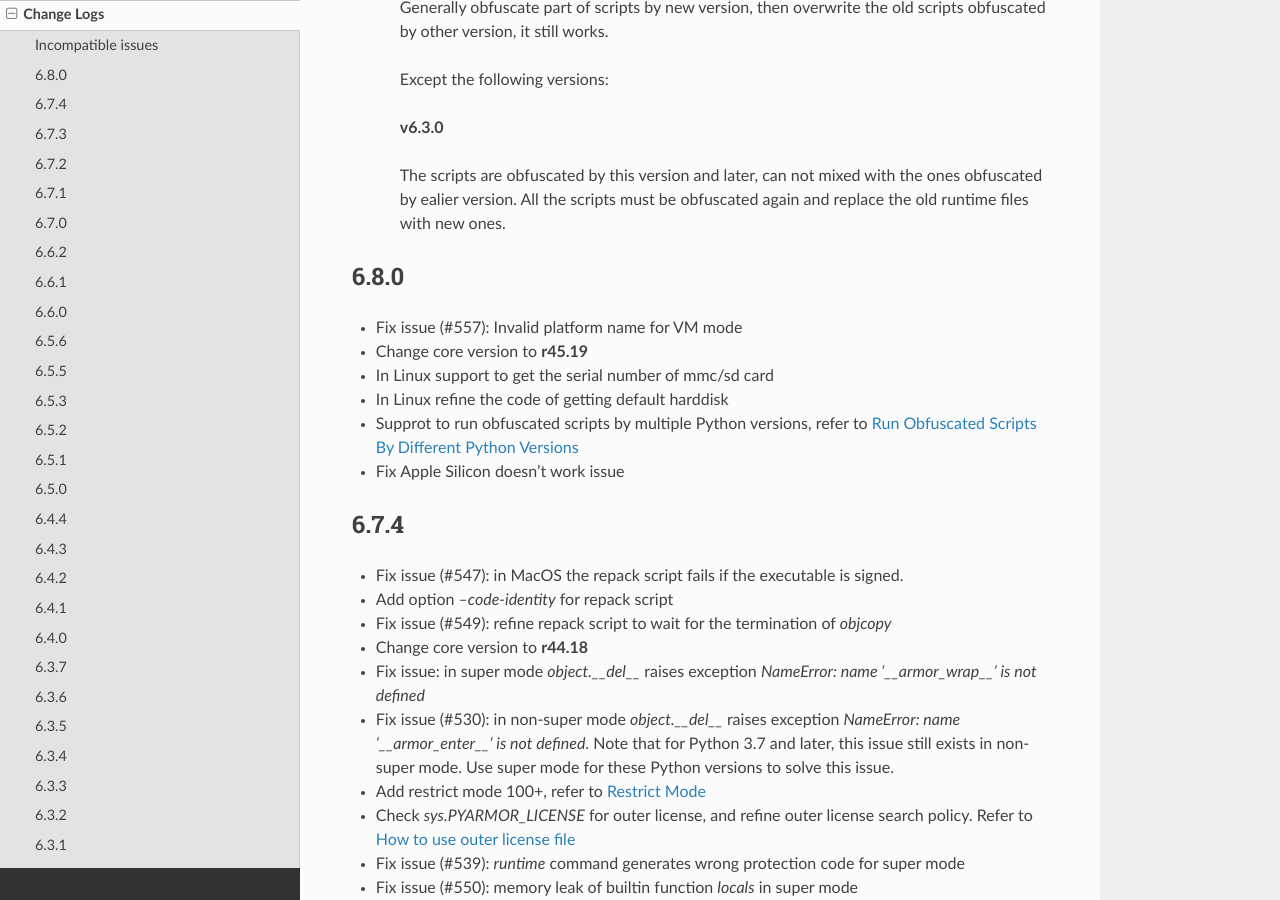
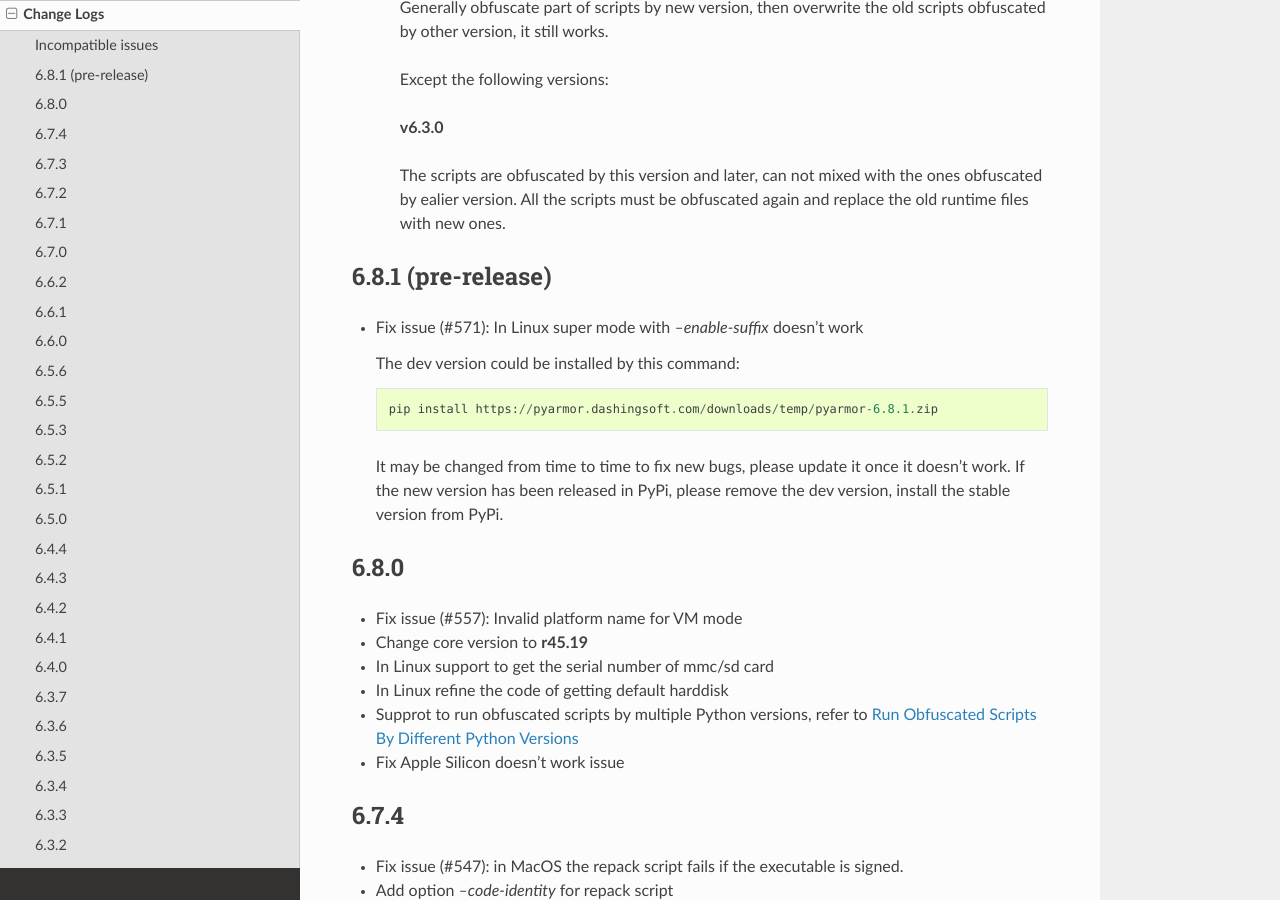
Before and after one commit to dashingsoft/pyarmor, a Sphinx documentation site: the page built from docs/change-logs.rst, in a window 1280 px wide and 900 px high, scrolled down 522 px. Built offline with Sphinx 7.4.7 and the Read the Docs theme 2.0.0, drawn with Linux system fonts in a browser that asks for light colours.

Commit message:
Increase version

```diff
--- a/docs/change-logs.rst
+++ b/docs/change-logs.rst
@@ -31,6 +31,18 @@
    The scripts are obfuscated by this version and later, can not mixed with the
    ones obfuscated by ealier version. All the scripts must be obfuscated again
    and replace the old runtime files with new ones.
+
+6.8.1 (pre-release)
+-------------------
+* Fix issue (#571): In Linux super mode with `--enable-suffix` doesn't work
+
+  The dev version could be installed by this command::
+
+      pip install https://pyarmor.dashingsoft.com/downloads/temp/pyarmor-6.8.1.zip
+
+  It may be changed from time to time to fix new bugs, please update it once it
+  doesn't work. If the new version has been released in PyPi, please remove the
+  dev version, install the stable version from PyPi.
 
 6.8.0
 -----
```
Also changed, not shown: other parts of docs/change-logs.rst (+0 -9 lines), 1 other file.
